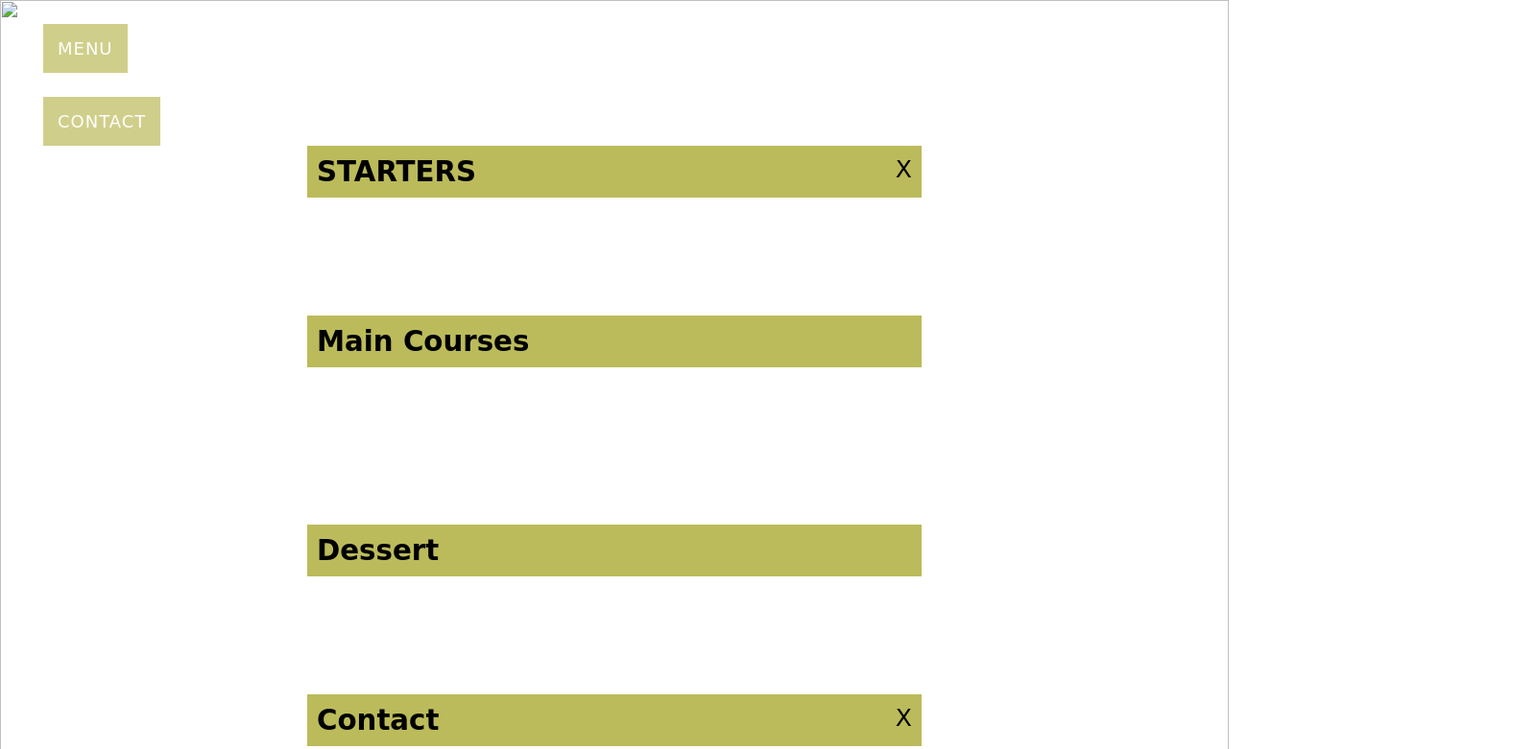
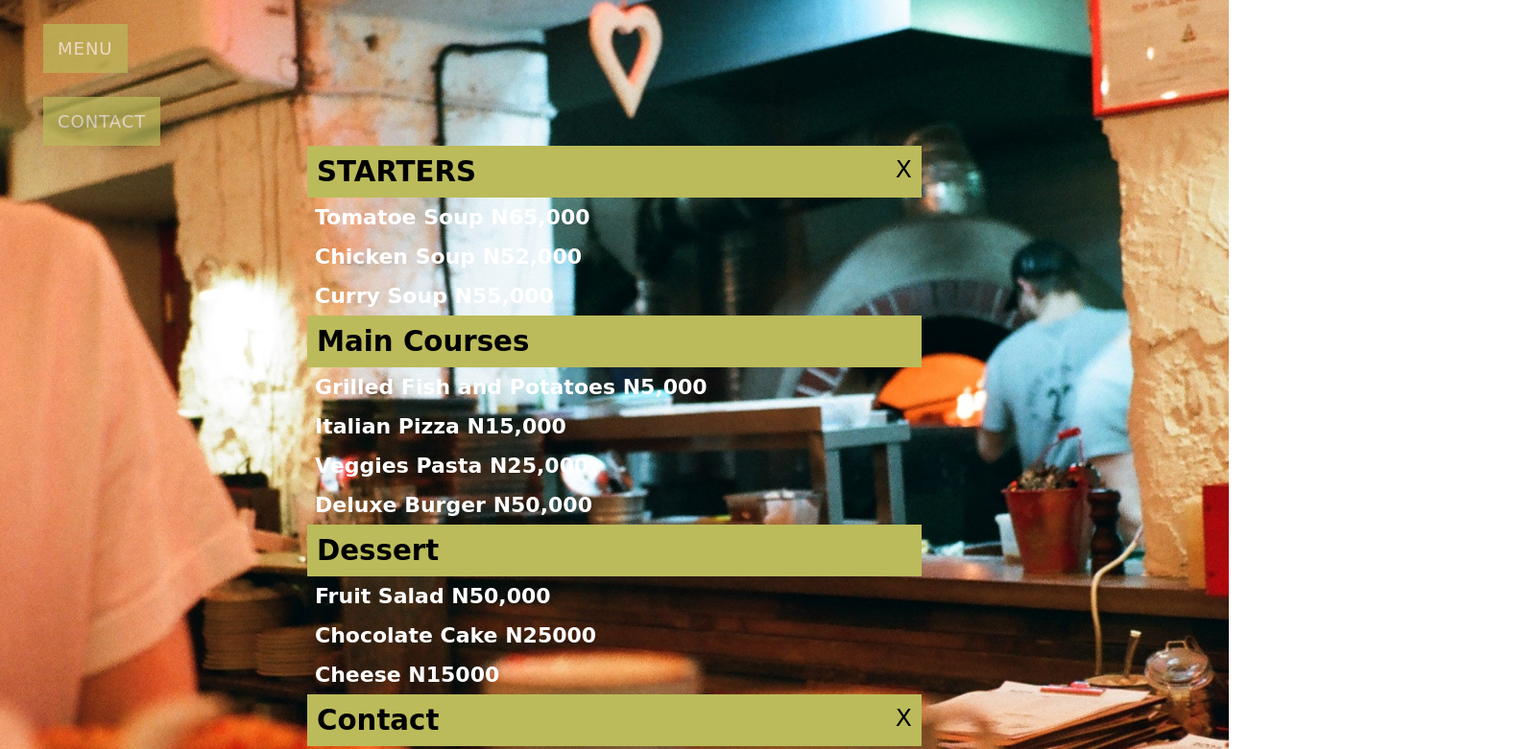
Before and after one commit to Brymmobaggins/Restaurant-website, a plain HTML site: page index.html in a window 1280 px wide. Shown: the top 781 px of the page at 96% size, 1600 px wide, since content can reach past the window. Drawn offline with nearby package versions, Linux system fonts and the light colour scheme; the site is published under a folder, as on GitHub Pages, so addresses that start at the root find nothing; a web font is replaced by a local one.

Commit message:
fix image relative path

```diff
--- a/index.html
+++ b/index.html
@@ -25,7 +25,7 @@
   </head>
   <body>
     <div class="bg">
-      <img src="/img/retaurant-home-bg.jpg" alt="" />
+      <img src="./img/retaurant-home-bg.jpg" alt="" />
     </div>
     <nav class="btn">
       <p><button id="menu-btn" id="">MENU</button></p>
```
